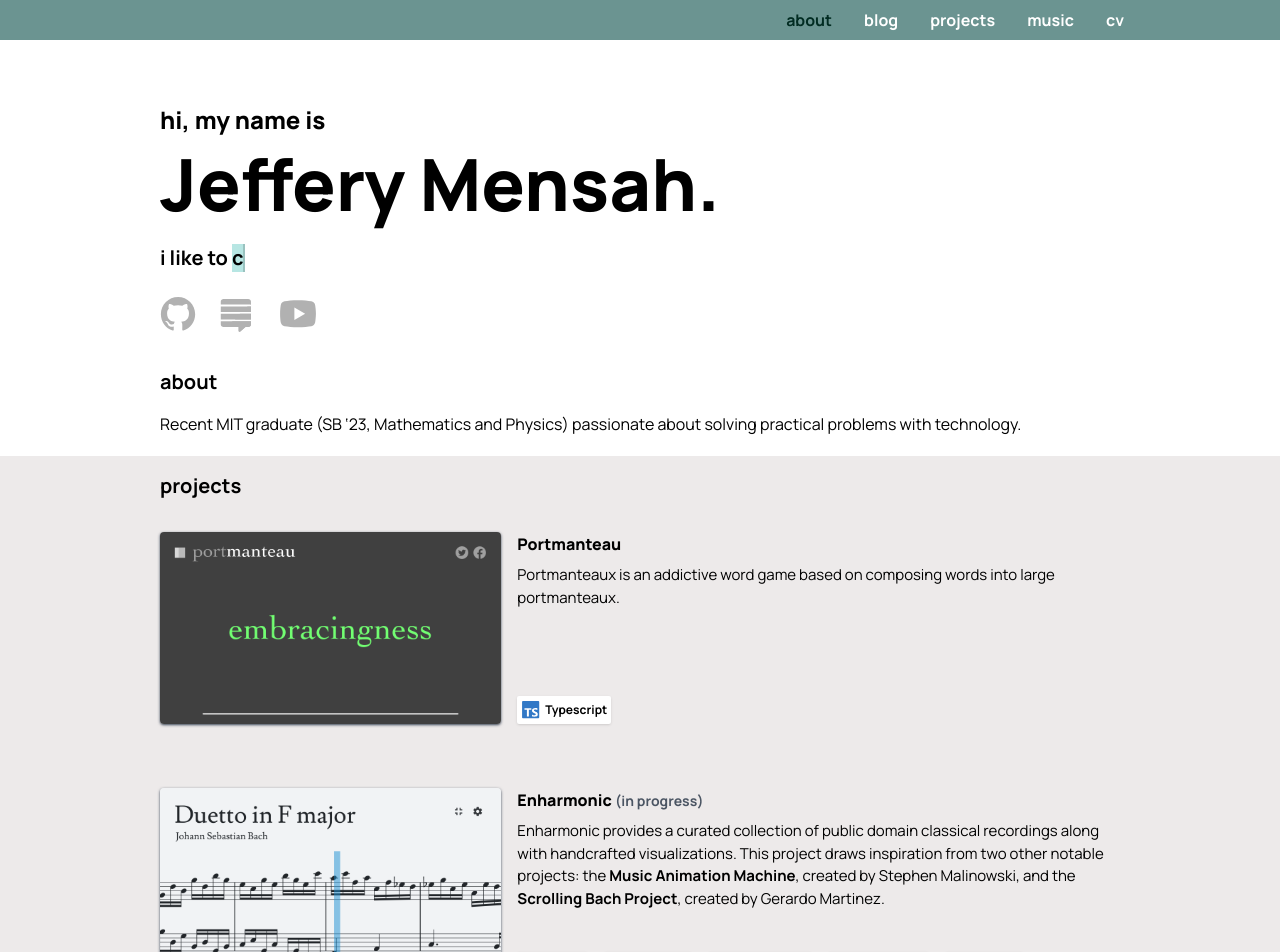
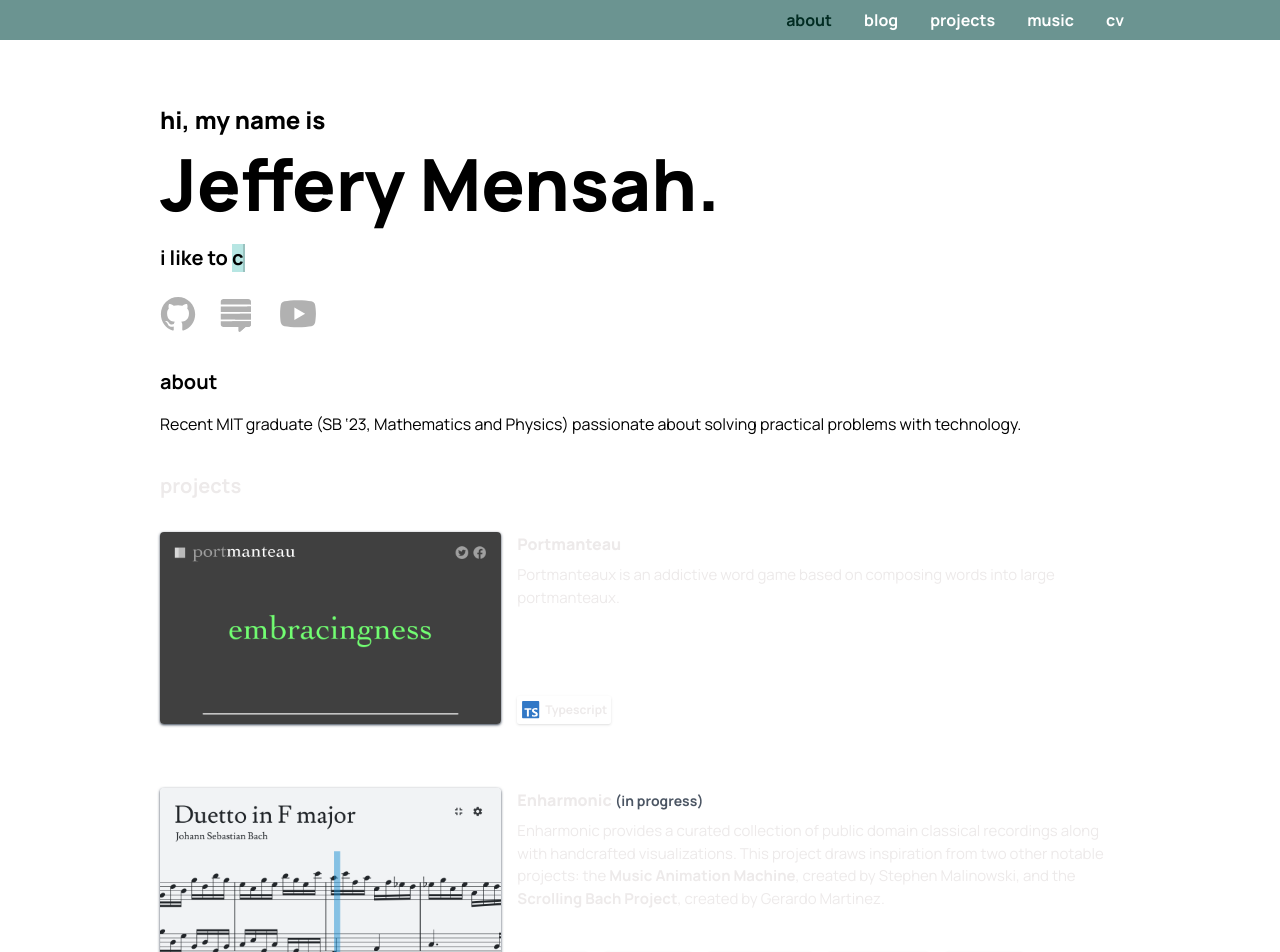
Before and after one commit to mensah-j/portfolio, a Next.js app: page / in a window 1280 px wide. Shown: the top 952 px of the page. Built offline with nearby package versions, Linux system fonts and the light colour scheme.

Commit message:
feat: add text color prop to section

```diff
--- a/src/app/(about)/_components/Section/Section.tsx
+++ b/src/app/(about)/_components/Section/Section.tsx
@@ -1,8 +1,9 @@
 export interface SectionProps {
   children?: React.ReactNode;
 
-  name: string;
+  name?: string;
   color?: string;
+  background?: string;
   dark?: boolean;
 }
 
@@ -11,12 +12,14 @@ export function Section(props: SectionProps) {
     <div
       className="flex flex-col items-center w-full"
       style={{
-        background: props.color ?? "transparent",
-        color: props.dark ? "white" : "black",
+        background: props.background ?? "transparent",
+        color: props.color ?? "black",
       }}
     >
       <div className="flex flex-col items-start gap-4 p-5 pt-4 w-content">
-        <h2 className="text-xl font-bold">{props.name}</h2>
+        {props.name ? (
+          <h2 className="text-xl font-bold">{props.name}</h2>
+        ) : null}
         {props.children}
       </div>
     </div>
```
